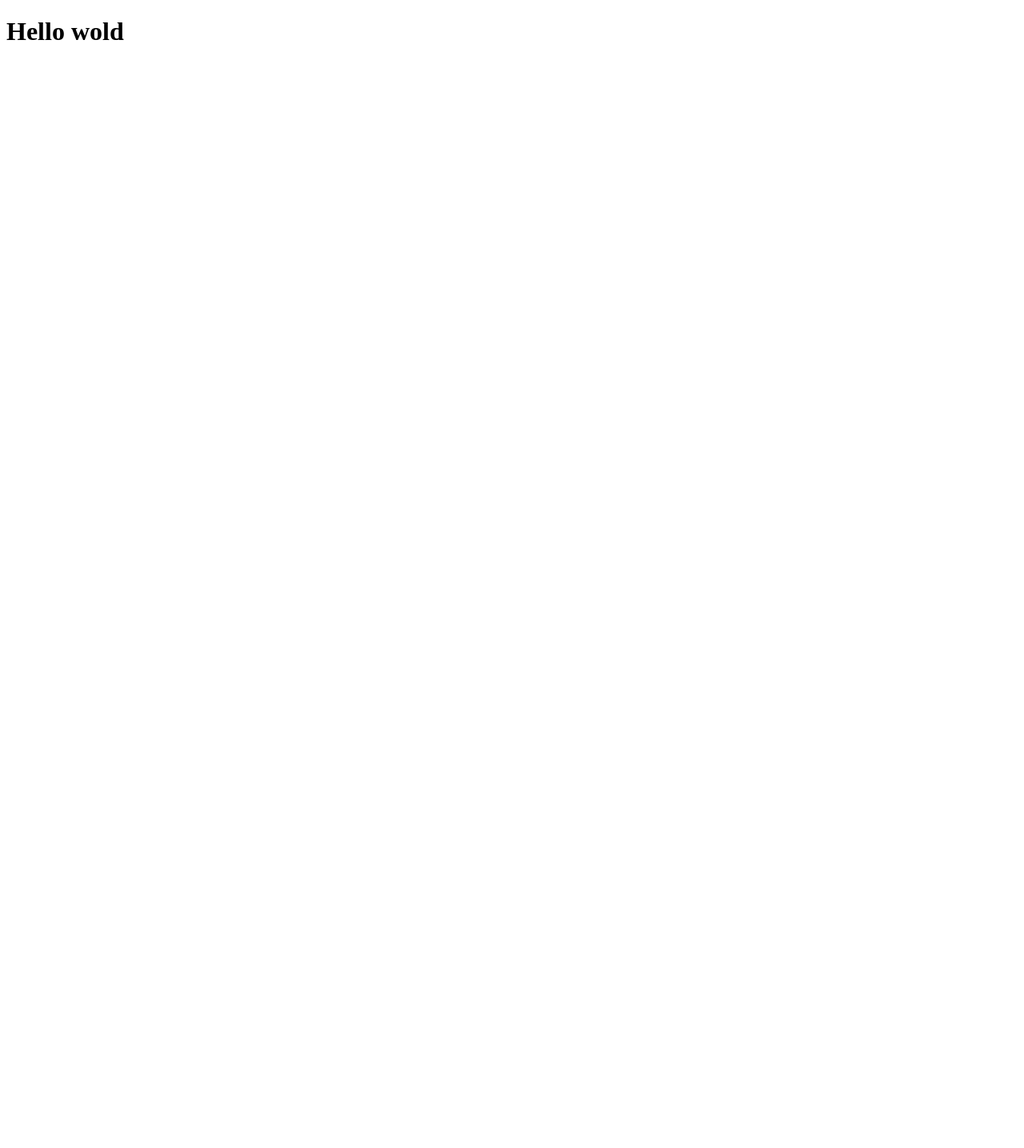
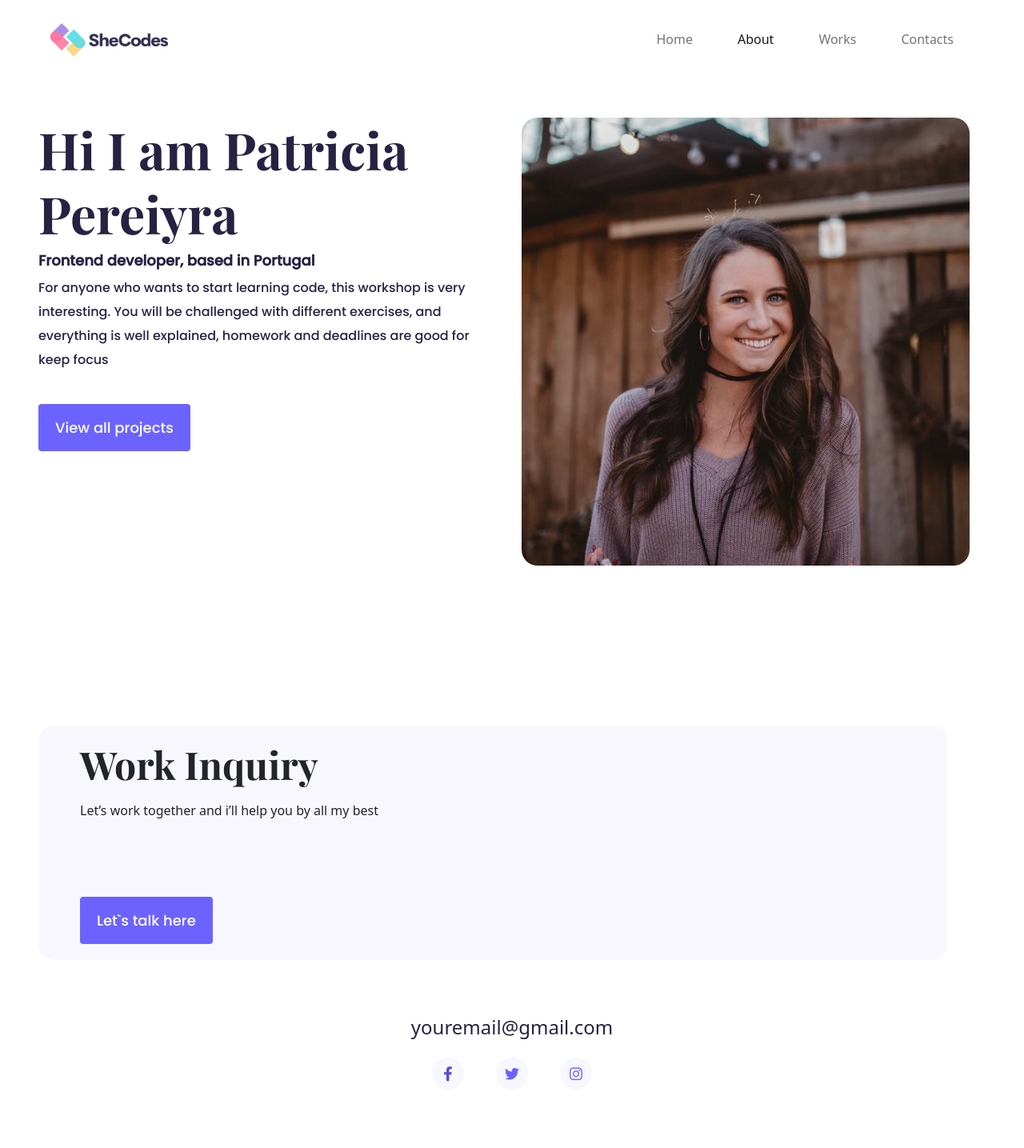
Before and after one commit to avreliakotta/portfolio-project, a plain HTML site: page about.html in a window 1280 px wide. Shown: the whole page at 80% size. Before the commit the page ends 800 px from the top, so only its background shows below. Drawn offline with nearby package versions, Linux system fonts and the light colour scheme.

Commit message:
Added page about.html

```diff
--- a/about.html
+++ b/about.html
@@ -4,9 +4,89 @@
     <meta charset="UTF-8">
     <meta http-equiv="X-UA-Compatible" content="IE=edge">
     <meta name="viewport" content="width=device-width, initial-scale=1.0">
-    <title>Document</title>
+    <title>About</title>
+    <link href="https://cdn.jsdelivr.net/npm/bootstrap@5.0.2/dist/css/bootstrap.min.css" rel="stylesheet" integrity="sha384-EVSTQN3/azprG1Anm3QDgpJLIm9Nao0Yz1ztcQTwFspd3yD65VohhpuuCOmLASjC" crossorigin="anonymous"/>
+    <script src="https://cdn.jsdelivr.net/npm/bootstrap@5.0.2/dist/js/bootstrap.bundle.min.js" integrity="sha384-MrcW6ZMFYlzcLA8Nl+NtUVF0sA7MsXsP1UyJoMp4YLEuNSfAP+JcXn/tWtIaxVXM" crossorigin="anonymous"></script>
+
+    <link rel="preconnect" href="https://fonts.googleapis.com">
+<link rel="preconnect" href="https://fonts.gstatic.com" crossorigin>
+<link href="https://fonts.googleapis.com/css2?family=Playfair+Display:wght@700&family=Poppins:wght@500&display=swap" rel="stylesheet">
+<script src="https://kit.fontawesome.com/e8daf12ad0.js" crossorigin="anonymous"></script>
+<link rel="stylesheet" href="/styles/portfolio.css"/>
+
+</head>
 </head>
 <body>
-    <h1>Hello wold</h1>
-</body>
-</html>
+    <header>
+        <div class="about-nav">
+        <nav class="navbar navbar-expand-lg navbar-light bg-white">
+            <div class="container-fluid">
+            <a class="navbar-brand ms-5" href="./" ><img src="./images/logo.png" alt="logo"/></a>
+            <button class="navbar-toggler" type="button" data-bs-toggle="collapse" data-bs-target="#navbarNav" aria-controls="navbarNav" aria-expanded="false" aria-label="Toggle navigation">
+              <span class="navbar-toggler-icon"></span>
+            </button>
+            <div class="collapse navbar-collapse" id="navbarNav">
+              <ul class="navbar-nav ms-auto">
+                <li class="nav-item">
+                  <a class="nav-link" aria-current="page" href="./">Home</a>
+                </li>
+                <li class="nav-item">
+                  <a class="nav-link active" href="/about.html" >About</a>
+                </li>
+                <li class="nav-item">
+                  <a class="nav-link " href="#">Works</a>
+                </li>
+                <li class="nav-item">
+                  <a class="nav-link me-5" href="#">Contacts</a>
+                </li>
+              </ul>
+            </div>
+          </div>
+        </nav>
+    </div>
+      </header>
+        <main>
+
+
+        </main>
+        <section>
+            <div class="about-section-container mt-5 mx-5">
+                <div class="row">
+                    <div class="col-lg-6">
+                        <div class="about-section-contant">
+        <h1 mb-5>Hi I am Patricia Pereiyra</h1>
+        <h2 mb-5>Frontend developer, based in Portugal</h2>
+        <p mb-5 text-muted>For anyone who wants to start learning code, this workshop is very interesting. You will be challenged  with different exercises, and everything is well explained, homework and deadlines are good for keep focus</p>
+        <a href="#" class="btn btn-branding mt-4">View all projects</a>
+        </div>
+    </div>
+    <div class="col-lg-6">
+        <img src="./images/portret.png" alt="portret Patricia" class="img-fluid" style="width:560">
+    </div>
+    </div>
+    </div>
+        </section>
+        <section>
+          <div class="about-section-container mt-5 mx-5">
+            <div class="box me-5 d-none d-md-block">
+            <ul>
+              <li class="pb-0"><h3>Work Inquiry</h3></li>
+              <li class="pt-0"><p  ></p>Let’s work  together and i’ll help you by all my best</p></li>
+              </ul>
+              <ul>
+              <li><a href="#" class="btn btn-branding mt-4">Let`s talk here</a></li>
+            </ul>
+          </div>
+        </div>
+        </section>
+      </main>
+      <footer>
+        <a href="mailto:youremail@gmail.com" class="pb-0">youremail@gmail.com</a>
+        <ul class="communication p-0">
+          <li><a href="#"><img src="./images/facebook.png" alt="Link to Facebook"/></a></li>
+          <li><a href="#"><img src="./images/twitter.png" alt="Link to Twitter "/> </a> </li>
+          <li><a href="#"><img src="./images/instagram.png" alt="Link to Instagram"/></a></li>
+        </ul>
+      </footer>
+  </body>
+  </html>
--- a/styles/portfolio.css
+++ b/styles/portfolio.css
@@ -1,6 +1,7 @@
 :root{
    --branding-color:#6c63ff;
    --secondary-color:#f9f7fe;
+   --accent-color: #272142;
    --heading-font-family:"Playfair Display", serif;
    --defoult-font-family:"Poppins", sans-serif;
 
@@ -12,17 +13,17 @@ h1,h2,h3,h4{
     font-size: 16px;
     font-weight: 500;
     line-height: 27px;
-    color: #272142;
+    color:var(--accent-color);
 }
 .navbar-brand{
     font-size: 16px;
-    color: #272142;
+    color: var(--accent-color);
     font-weight: 500;
     font-family: var(--heading-font-family);
 
 }
 
-.active:hover{
+ a.active:hover{
     color: var(--branding-color)!important;
 }
 .hero{
@@ -34,7 +35,7 @@ h1,h2,h3,h4{
     font-family: var(--defoult-font-family);
     font-weight: bold;
     font-size: 36px;
-    color: #272142;
+    color: var(--accent-color);
     margin: 0;
 }
 .hero h1{
@@ -48,7 +49,7 @@ h1,h2,h3,h4{
     font-weight: normal;
     font-size: 24px;
     line-height: 2;
-    color: #272142;
+    color: var(--accent-color);
 }
 .btn-branding{
     background: var(--branding-color);
@@ -57,6 +58,7 @@ h1,h2,h3,h4{
     padding:15px 20px;
     font-size:18px;
     line-height: 27px;
+    font-family: var(--defoult-font-family);
 }
 
 
@@ -68,6 +70,57 @@ p{
     font-weight: normal;
     line-height: 30px;
 }
+
+.about-section-contant h1{
+    font-size: 64px;
+    line-height: 80px;
+    color: var(--accent-color);
+
+
+}
+.about-section-contant h2 {
+    font-size: 18px;
+    font-family: var(--defoult-font-family);
+    font-weight: bold;
+    color: var(--accent-color);
+}
+.about-section-contant p{
+    font-size:16px;
+    line-height: 30px;
+    font-family: var(--defoult-font-family);
+    color: var(--accent-color);
+}
+.about-section-contant .btn-branding{
+    padding:15px 20px;
+    background:var(--branding-color);
+    border-radius: 4px;
+    color: #ffffff;
+    font-size: 18px;
+    line-height: 27px;
+    font-family: var(--defoult-font-family);
+    text-align: center;
+
+}
+.about-section-container .img-fluid {
+
+    border-radius: 20px;
+}
+.box{ box-sizing: border-box;
+    border-radius: 20px;
+    background: var(--secondary-color);
+    display:flex;
+    flex-direction:row ;
+    justify-content: space-evenly;
+    margin-top: 200px;
+}
+h3{
+    font-size: 48px;
+    font-weight: bold;
+
+}
+
+
+
 .btn-branding-outline{
     color: var(--branding-color);
     font-size: 18px;
@@ -85,21 +138,28 @@ p{
 
 
 
+    footer{
+        margin-top: 66px;
+
+    }
+
     footer a{
         display: block;
         text-align: center;
         text-decoration: none;
         font-size:24px;
-        color: #272142;
+        color: var(--accent-color);
         padding-bottom: 50px;
 
-    }
+         }
     .communication {
         display: flex;
         flex-direction: row;
         justify-content:center;
-        padding:0px;
-    }
+
+     }
+
+
 
 
     @media(max-width:900px){
@@ -119,4 +179,27 @@ p{
             padding:0;
             text-align: center;
         }
+        .about-section-contant h1{
+            text-align: center;
+
+            font-size: 44px;
+        }
+        .about-section-contant p{
+            text-align: center;
+        }
+        .about-section-contant h2{
+            text-align: center;
+            font-size: 20px;
+            margin-top:15px ;
+        }
+
+
+        .about-section-contant .btn-branding{
+            margin-bottom:50px;
+            margin-top: 20px;
+            text-align: center;
+
+            padding:10px 15px;
+
+        }
     }
```
Also changed, not shown: index.html (+7 -7 lines), images/logo.png (added), images/portret.png (added).
